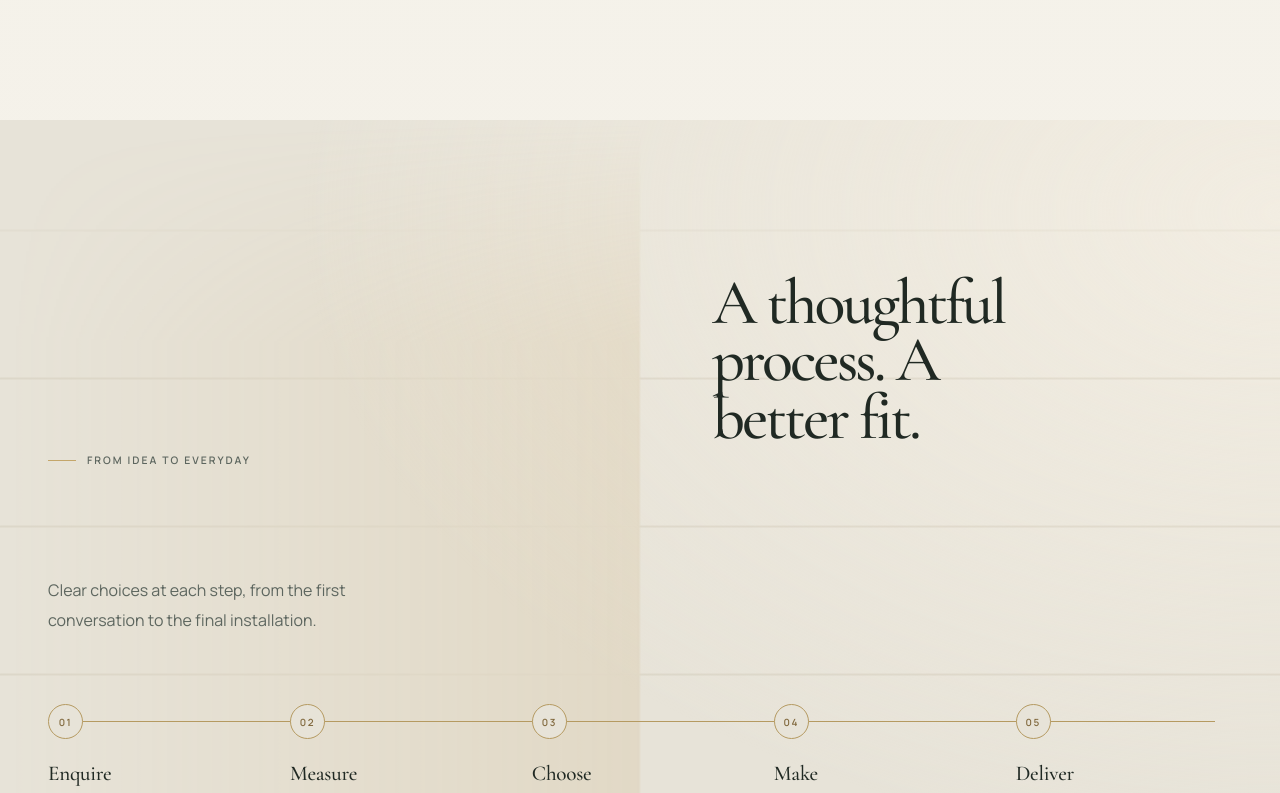
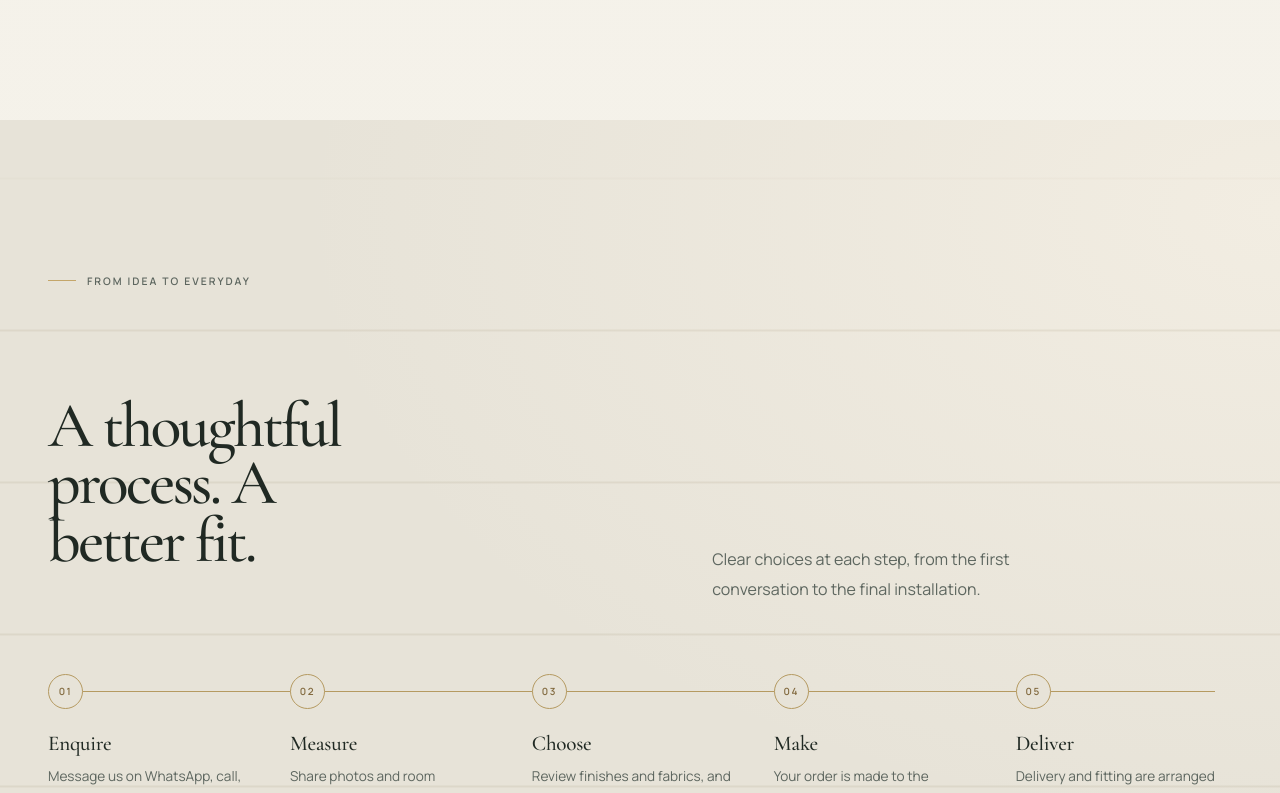
Before and after one commit to faisalahmad7/SK-emerald-landing-page, a React (Vite) app: page / in a window 1280 px wide. Shown: the part 5880-6673 px from the top of the page. Built offline with nearby package versions, Linux system fonts and the light colour scheme.

Commit message:
Refine wide process layout and background field

```diff
--- a/src/styles-homepage-ribbon-contact.css
+++ b/src/styles-homepage-ribbon-contact.css
@@ -1091,3 +1091,29 @@
     transform: none !important;
   }
 }
+
+
+/* Layout tune: keep the process eyebrow full-width, then balance the heading
+   against its supporting sentence. Avoid a central divider in the linen field. */
+@media (min-width: 1200px) {
+  .homepage-ribbon-pass .editorial-process-intro .editorial-eyebrow {
+    grid-column: 1 / -1;
+    grid-row: 1;
+  }
+  .homepage-ribbon-pass .editorial-process-intro h2 {
+    grid-column: 1;
+    grid-row: 2;
+  }
+  .homepage-ribbon-pass .editorial-process-intro > p:last-child {
+    grid-column: 2;
+    grid-row: 2;
+  }
+  .homepage-ribbon-pass .editorial-process-band::before {
+    background-image: repeating-linear-gradient(
+      0deg,
+      transparent 0 76px,
+      #A99B7E 77px 78px,
+      transparent 79px 152px
+    );
+  }
+}
```
